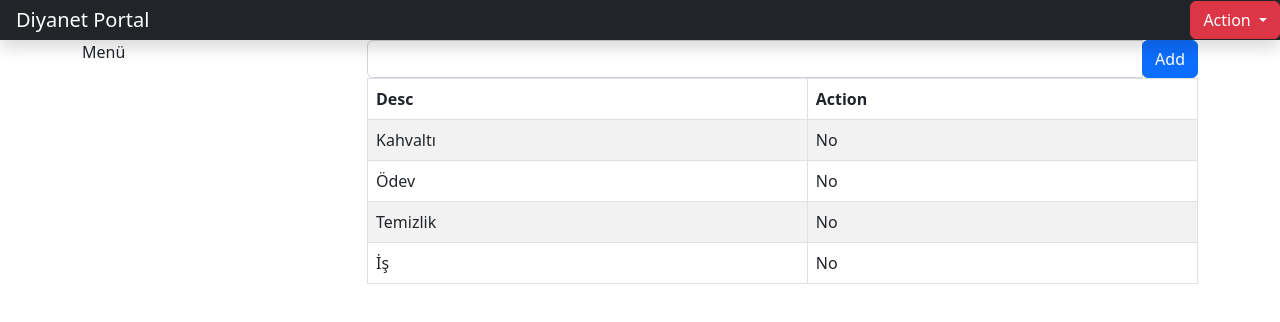
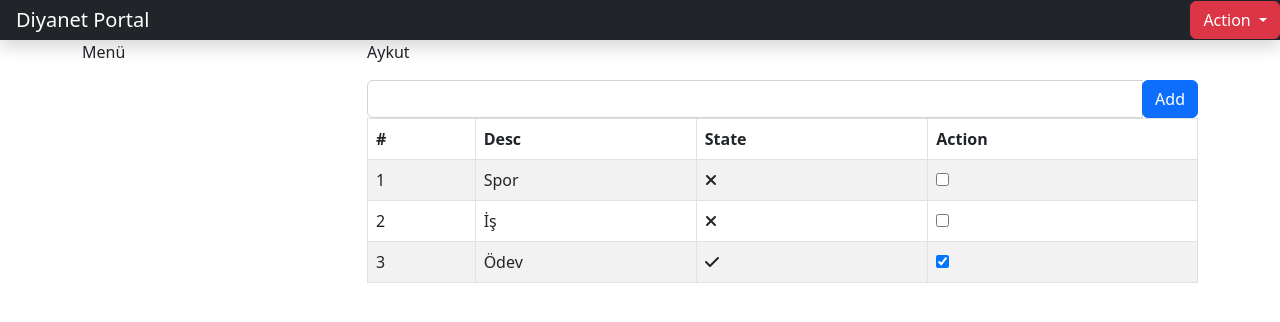
Before and after one commit to aykut-oz/angular-ex, an Angular app: page / in a window 1280 px wide. Shown: the top 322 px of the page. Built offline with nearby package versions, Linux system fonts and the light colour scheme.

Commit message:
TodoList first action commit

```diff
--- a/angular.json
+++ b/angular.json
@@ -26,7 +26,8 @@
             ],
             "styles": [
               "src/styles.css",
-              "node_modules/bootstrap/dist/css/bootstrap.min.css"
+              "node_modules/bootstrap/dist/css/bootstrap.min.css",
+              "node_modules/font-awesome/css/font-awesome.min.css"
             ],
             "scripts": [
               "./node_modules/@popperjs/core/dist/umd/popper.min.js",
--- a/src/app/app-layout-admin/app-layout-admin.component.html
+++ b/src/app/app-layout-admin/app-layout-admin.component.html
@@ -19,6 +19,7 @@
   <div class="row">
     <div class="col-3">Menü</div>
     <div class="col-9">
+      <p>{{getName()}}</p>
       <div class="input-group">
         <input type="text" class="form-control">
         <div class="input-group-append">
@@ -28,14 +29,25 @@
       <table class="table table-striped table-bordered">
         <thead>
           <tr>
+            <th>#</th>
             <th>Desc</th>
+            <th>State</th>
             <th>Action</th>
           </tr>
         </thead>
         <tbody>
-          <tr *ngFor="let item of items">
+          <tr *ngFor="let item of getItems(); let i =index;">
+            <td>{{i+1}}</td>
             <td>{{item.description}}</td>
-            <td>{{item.action}}</td>
+            <td [ngSwitch]="item.action">
+             <span *ngSwitchCase="true">
+              <fa-icon [icon]="['fas','check']"></fa-icon>
+             </span>
+             <span *ngSwitchCase="false">
+              <fa-icon [icon]="['fas','times']"></fa-icon>
+             </span>
+            </td>
+            <td><input type="checkbox" [(ngModel)]="item.action"></td>
           </tr>
 
         </tbody>
--- a/src/app/app-layout-admin/app-layout-admin.component.ts
+++ b/src/app/app-layout-admin/app-layout-admin.component.ts
@@ -1,4 +1,8 @@
 import { Component } from '@angular/core';
+import { Model } from '../models/model';
+import {FaIconLibrary, FontAwesomeModule} from '@fortawesome/angular-fontawesome';
+import {far} from '@fortawesome/free-regular-svg-icons';
+import {fas} from '@fortawesome/free-solid-svg-icons';
 
 @Component({
   selector: 'app-layout-admin',
@@ -6,10 +10,17 @@ import { Component } from '@angular/core';
   styleUrls: ['./app-layout-admin.component.css']
 })
 export class AppLayoutAdminComponent {
-  items=[
-    {description:"Kahvaltı",action:"No"},
-    {description:"Ödev",action:"No"},
-    {description:"Temizlik",action:"No"},
-    {description:"İş",action:"No"}
-  ];
+  model = new Model();
+
+  constructor(
+    library: FaIconLibrary,
+ ) {
+   library.addIconPacks(fas, far);
+ }
+  getName(){
+    return this.model.user;
+  }
+  getItems(){
+    return this.model.items;
+  }
 }
--- a/src/app/app.component.html
+++ b/src/app/app.component.html
@@ -1 +1,2 @@
+
 <app-layout-admin></app-layout-admin>
--- a/src/app/app.component.ts
+++ b/src/app/app.component.ts
@@ -7,5 +7,4 @@ import { Component } from '@angular/core';
 })
 export class AppComponent {
   title = 'asd';
-
 }
--- a/src/app/app.module.ts
+++ b/src/app/app.module.ts
@@ -1,6 +1,10 @@
 import { NgModule } from '@angular/core';
 import { BrowserModule } from '@angular/platform-browser';
-import {FormsModule} from '@angular/forms'
+import {FormsModule} from '@angular/forms';
+import { FontAwesomeModule, FaIconLibrary } from '@fortawesome/angular-fontawesome';
+import { faSquare, faCheckSquare } from '@fortawesome/free-solid-svg-icons';
+import { faSquare as farSquare, faCheckSquare as farCheckSquare } from '@fortawesome/free-regular-svg-icons';
+import { faStackOverflow, faGithub, faMedium, faFacebook } from '@fortawesome/free-brands-svg-icons';
 
 import { AppRoutingModule } from './app-routing.module';
 import { AppComponent } from './app.component';
@@ -18,9 +22,15 @@ import { AppLayoutAdminComponent } from './app-layout-admin/app-layout-admin.com
   imports: [
     BrowserModule,
     AppRoutingModule,
-    FormsModule
+    FormsModule,
+    FontAwesomeModule
   ],
   providers: [],
   bootstrap: [AppComponent]
 })
-export class AppModule { }
+export class AppModule {
+  constructor(private library: FaIconLibrary) {
+    library.addIcons(faSquare, faCheckSquare, farSquare
+        , farCheckSquare, faStackOverflow, faGithub, faMedium, faFacebook);
+  }
+}
--- /dev/null
+++ b/src/app/models/model.ts
@@ -0,0 +1,14 @@
+import { TodoItem } from "./todoitem";
+
+export class Model{
+    user;
+    items;
+    constructor() {
+       this.user="Aykut";
+       this.items = [
+          new TodoItem("Spor",false),
+          new TodoItem("İş",false),
+          new TodoItem("Ödev",true),
+       ]
+    }
+}
--- /dev/null
+++ b/src/app/models/todoitem.ts
@@ -0,0 +1,9 @@
+export class TodoItem{
+    description:string;
+    action:boolean;
+
+    constructor(_description: string,_action: boolean) {
+       this.action=_action,
+       this.description=_description;
+    }
+}
```
Also changed, not shown: package.json (+7 -0 lines), 1 other file (tests, documents, lock files or other folders).
